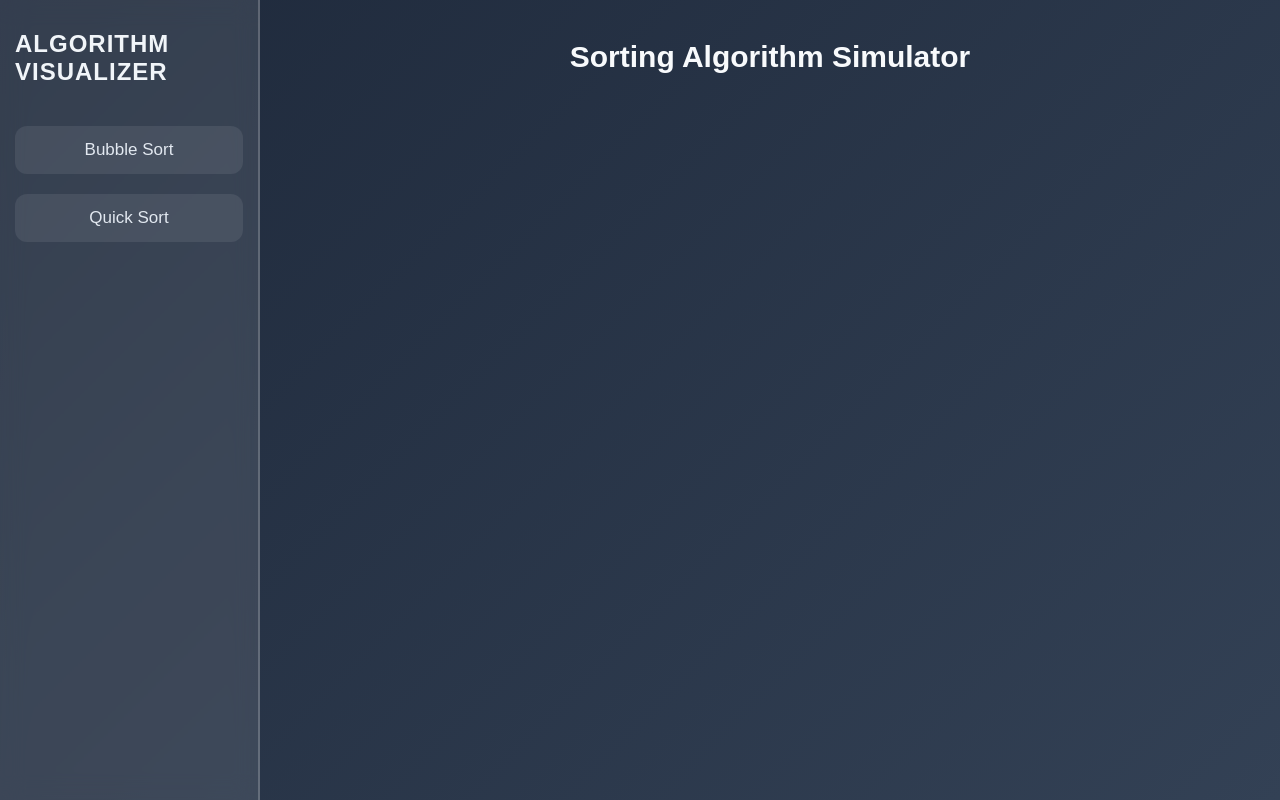
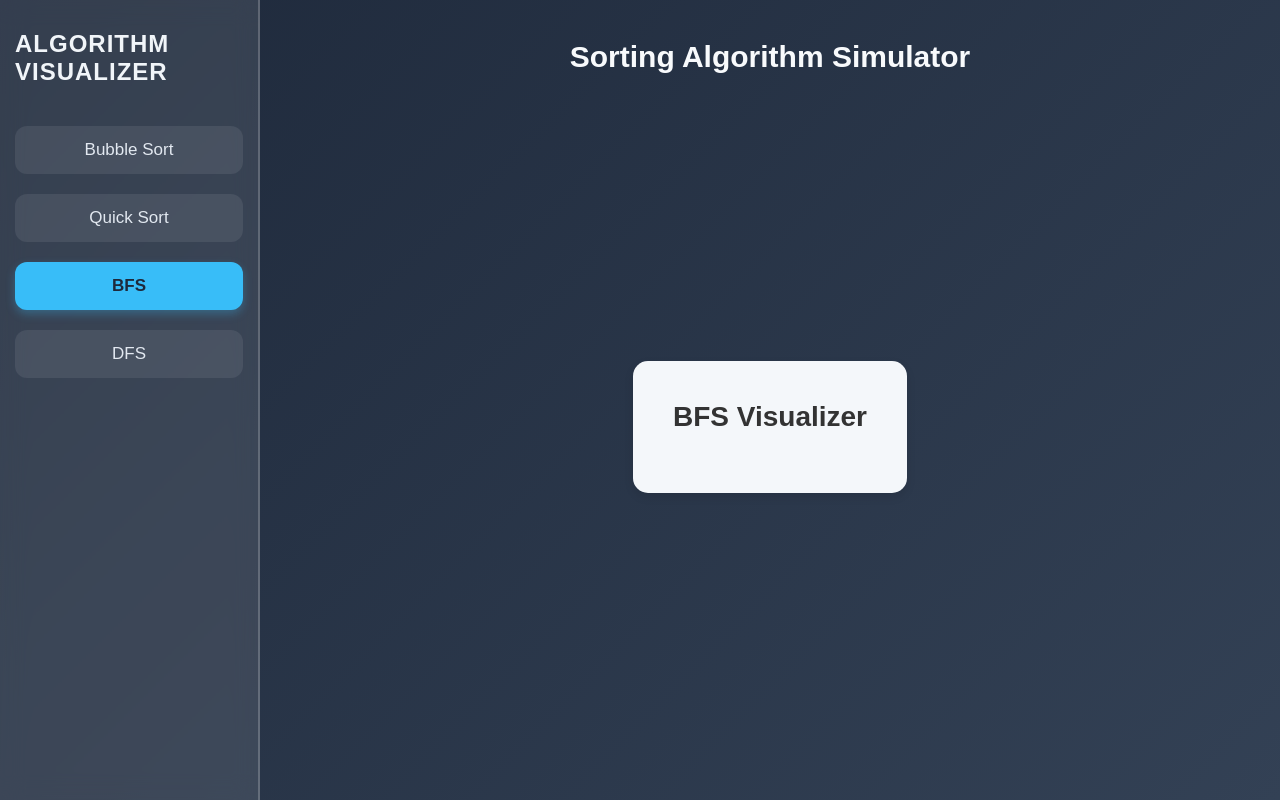
Before and after one commit to yanivshtein/Algorithms-website, a React (Create React App) app in the folder algorithms-website/: page /bfs in a window 1280 px wide. Built offline with nearby package versions, Linux system fonts and the light colour scheme.

Commit message:
BFS and DFS pages
added BFS and DFS pages

```diff
--- a/algorithms-website/src/App.js
+++ b/algorithms-website/src/App.js
@@ -2,6 +2,8 @@ import React from "react";
 import { BrowserRouter as Router, Routes, Route, NavLink } from "react-router-dom";
 import BubbleSortVisualizer from "./BubbleSortVisualizer";
 import QuickSortVisualizer from "./QuickSortVisualizer";
+import BFSVisualizer from "./BFSVisualizer";
+import DFSVisualizer from "./DFSVisualizer";
 import "./App.css"; // Import the updated styles
 
 function App() {
@@ -17,6 +19,12 @@ function App() {
           <NavLink to="/quicksort" className="nav-link">
             Quick Sort
           </NavLink>
+          <NavLink to="/bfs" className="nav-link">
+            BFS
+          </NavLink>
+          <NavLink to="/dfs" className="nav-link">
+            DFS
+          </NavLink>
         </nav>
 
         {/* Main content area */}
@@ -27,6 +35,8 @@ function App() {
           <Routes>
             <Route path="/" element={<BubbleSortVisualizer />} />
             <Route path="/quicksort" element={<QuickSortVisualizer />} />
+            <Route path="/bfs" element={<BFSVisualizer />} />
+            <Route path="/dfs" element={<DFSVisualizer />} />
           </Routes>
         </div>
       </div>
--- /dev/null
+++ b/algorithms-website/src/BFSVisualizer.js
@@ -0,0 +1,13 @@
+import React, { useState } from 'react';
+import './BFSVisualizer.css';
+
+function BFSVisualizer() {
+  return (
+    <div className="visualizer-container">
+      <h2>BFS Visualizer</h2>
+      {/* Add your BFS visualization components here */}
+    </div>
+  );
+}
+
+export default BFSVisualizer;
--- /dev/null
+++ b/algorithms-website/src/DFSVisualizer.js
@@ -0,0 +1,13 @@
+import React, { useState } from 'react';
+import './DFSVisualizer.css';
+
+function DFSVisualizer() {
+  return (
+    <div className="visualizer-container">
+      <h2>DFS Visualizer</h2>
+      {/* Add your DFS visualization components here */}
+    </div>
+  );
+}
+
+export default DFSVisualizer;
```
Also changed, not shown: algorithms-website/src/BFSVisualizer.css (added), algorithms-website/src/DFSVisualizer.css (added).
